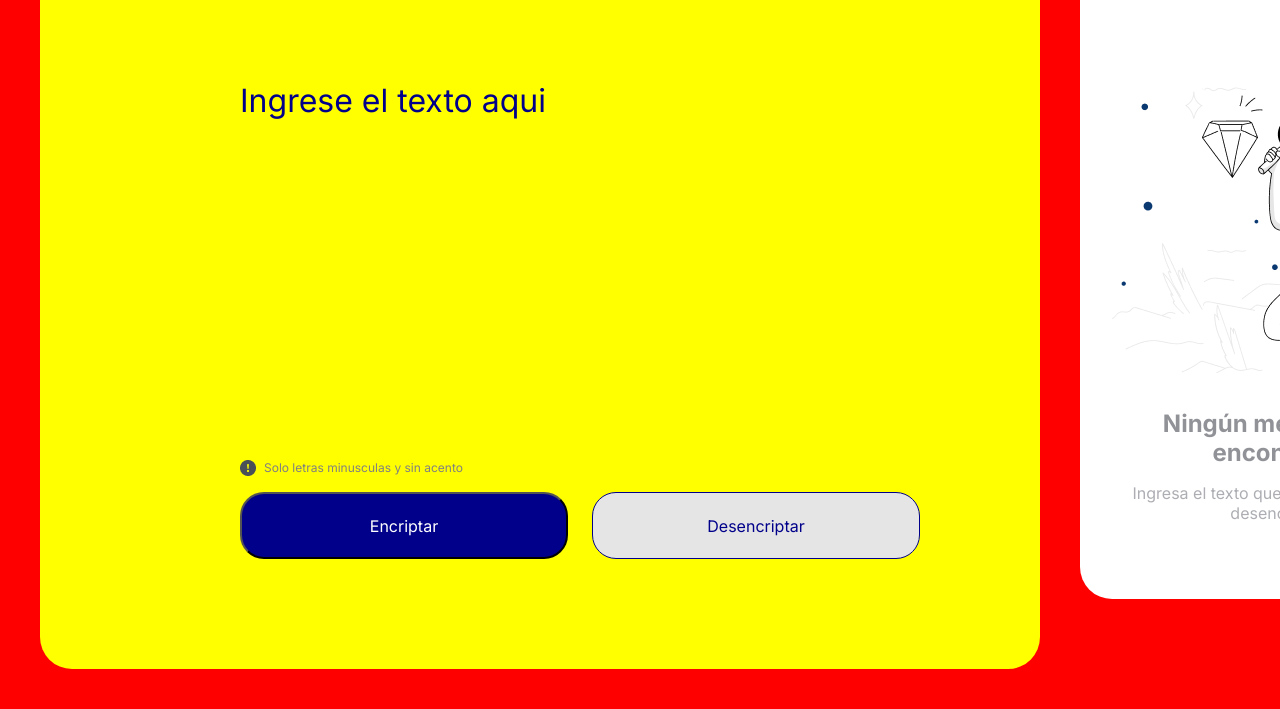
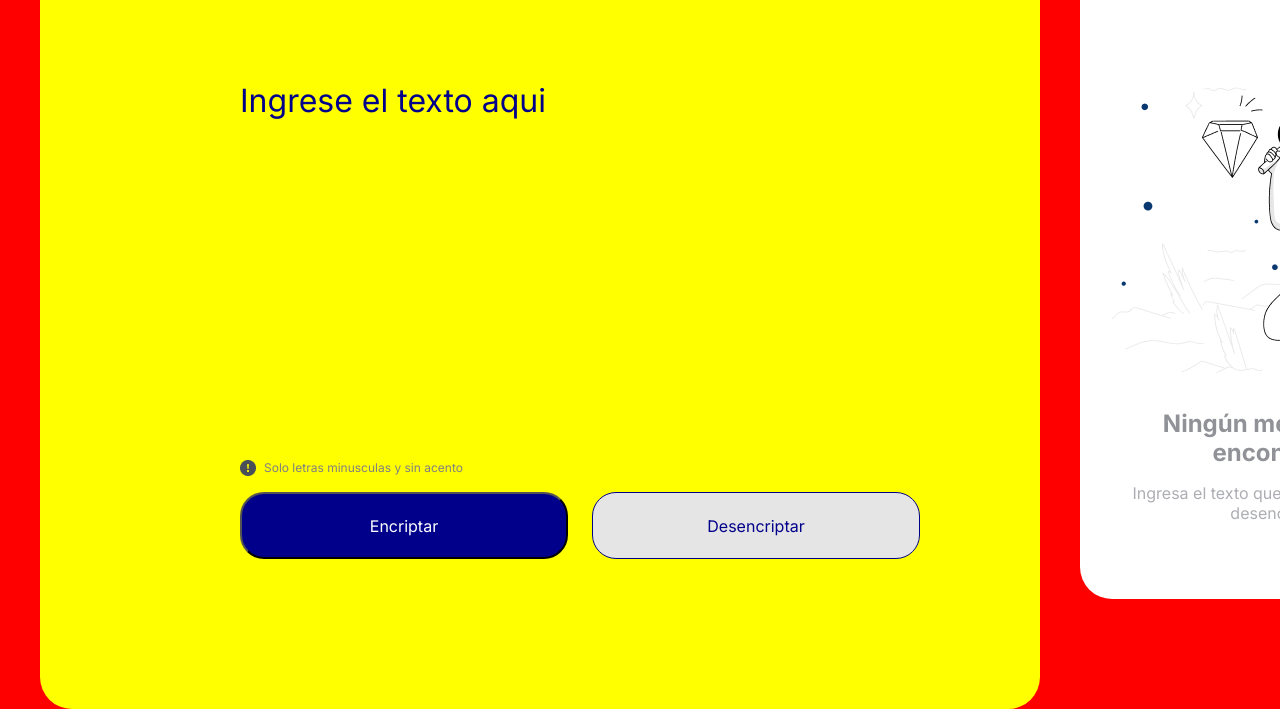
Before and after one commit to JuanMDiazRuiz/Encriptador, a plain HTML site: page index.html in a window 1280 px wide. Shown: the part 91-800 px from the top of the page. Drawn offline with Linux system fonts and the light colour scheme.

Commit message:
modificar

```diff
--- a/css/style.css
+++ b/css/style.css
@@ -28,7 +28,7 @@ body{
     width: 1000px;
     height: auto;
     border-radius: 32px;
-    margin: 40px 0px 40px 40px;
+    margin: 40px 0px 0px 40px;
 }
 
 .contenedor__logo{
```
